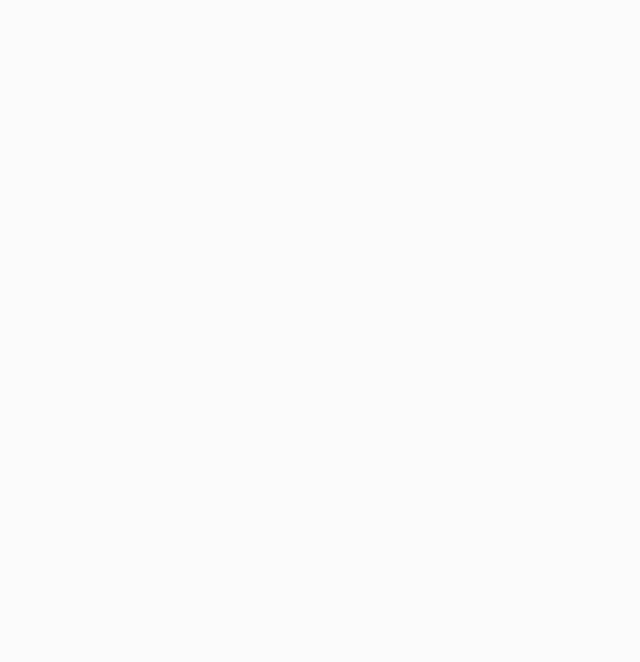
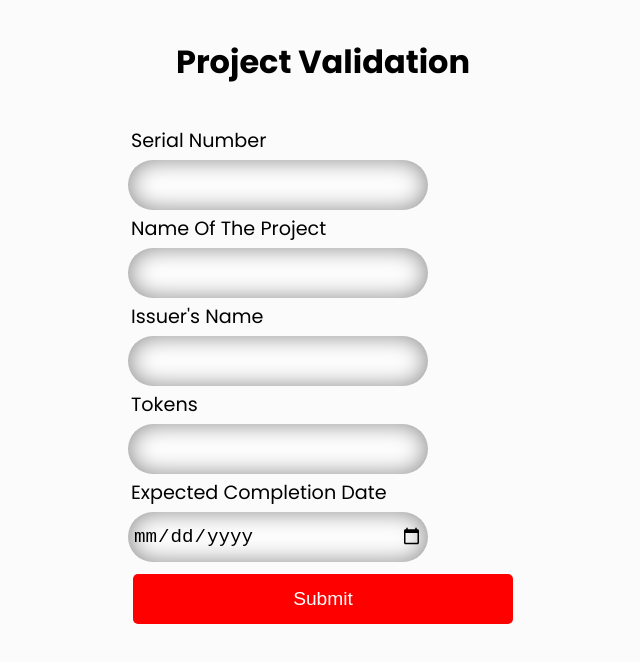
Before and after one commit to Abhayngu/Online-Contracting-System, a React (Create React App) app in the folder client/: page /validation in a window 1280 px wide. Before the commit this address had no page. Shown: the top 662 px of the page, without its empty margins (317-957 px from the left). Built offline with nearby package versions, Linux system fonts and the light colour scheme.

Commit message:
added project validation page

```diff
--- a/client/src/App.js
+++ b/client/src/App.js
@@ -4,6 +4,7 @@ import Home from '../src/Pages/Home';
 import Login from '../src/Pages/Login';
 import Register from './Pages/Register';
 import Form from './Pages/registrationForm' ;
+import Validation from './Pages/Validation' ;
 
 function App() {
 	return (
@@ -13,6 +14,7 @@ function App() {
 				<Route path="/test" element={<div>test page</div>} />
 				<Route path="/login" element={<Login />}/>
 				<Route path="/Register" element={<Form />}/>
+				<Route path="/validation" element={<Validation />}/>
 			</Routes>
 		</BrowserRouter>
 	);
--- /dev/null
+++ b/client/src/Pages/Validation.js
@@ -0,0 +1,122 @@
+import React, {useState} from 'react';
+import style from '../styles/style.css' ;
+function Validation() {
+
+// States for validation
+const [Serial_Number, set_Serial_Number] = useState('');
+const [Project_Name, set_Project_Name] = useState('');
+const [Issuers_Name, set_Issuers_Name] = useState('');
+const [tokens, set_tokens] = useState('');
+const [Completion_Date, set_Completion_Date] = useState('');
+// States for checking the errors
+const [submitted, setSubmitted] = useState(false);
+const [error, setError] = useState(false);
+
+// Handling the name change
+const handle_Serial_Number = (e) => {
+	set_Serial_Number(e.target.value);
+	setSubmitted(false);
+};
+
+// Handling the email change
+const handle_Project_Name = (e) => {
+	set_Project_Name(e.target.value);
+	setSubmitted(false);
+};
+
+// Handling the password change
+const handle_Issuers_Name = (e) => {
+	set_Issuers_Name(e.target.value);
+	setSubmitted(false);
+};
+const handle_tokens = (e) => {
+	set_tokens(e.target.value);
+	setSubmitted(false);
+};
+const handle_Completion_Date = (e) => {
+	set_Completion_Date(e.target.value);
+	setSubmitted(false);
+};
+
+// Handling the form submission
+const handleSubmit = (e) => {
+	e.preventDefault();
+	if (Serial_Number === '' || Project_Name === '' || Issuers_Name === '' || tokens==='' || Completion_Date==='') {
+	setError(true);
+	} else {
+	setSubmitted(true);
+	setError(false);
+	}
+};
+
+// Showing success message
+const successMessage = () => {
+	return (
+	<div
+		className="success"
+		style={{
+		display: submitted ? '' : 'none',
+		}}>
+		<h1>Project successfully registered!!</h1>
+	</div>
+	);
+};
+
+// Showing error message if error is true
+const errorMessage = () => {
+	return (
+	<div
+		className="error"
+		style={{
+		display: error ? '' : 'none',
+		}}>
+		<h1>Please enter all the fields</h1>
+	</div>
+	);
+};
+
+return (
+	<div className="form">
+        <div>
+        <div className='mgbtm'>
+            <h1>Project Validation</h1>
+        </div>
+
+        {/* Calling to the methods */}
+        <div className="messages">
+            {errorMessage()}
+            {successMessage()}
+        </div>
+
+        <form>
+            {/* Labels and inputs for form data */}
+            <label className="label">Serial Number</label>
+            <input onChange={handle_Serial_Number} className="input"
+            value={Serial_Number} type="text" />
+
+            <label className="label">Name Of The Project</label>
+            <input onChange={handle_Project_Name} className="input"
+            value={Project_Name} type="text" />
+
+            <label className="label">Issuer's Name</label>
+            <input onChange={handle_Issuers_Name} className="input"
+            value={Issuers_Name} type="text" />
+
+            <label className="label">Tokens</label>
+            <input onChange={handle_tokens} className="input"
+            value={tokens} type="number" />
+
+            <label className="label">Expected Completion Date</label>
+            <input onChange={handle_Completion_Date} className="input"
+            value={Completion_Date} type="date" />
+
+            <button onClick={handleSubmit} className="btn" type="submit">
+            Submit
+            </button>
+        </form>
+        </div>
+	</div>)
+}
+
+
+export default Validation;
--- a/client/src/styles/style.css
+++ b/client/src/styles/style.css
@@ -48,3 +48,12 @@
     height: 50px;
     padding: 5px;
     }
+    .form{
+        display:flex;
+        justify-content: center;
+        align-items: center;
+        height: 100%;
+    }
+    .mgbtm{
+        padding: 50px;
+    }
```
